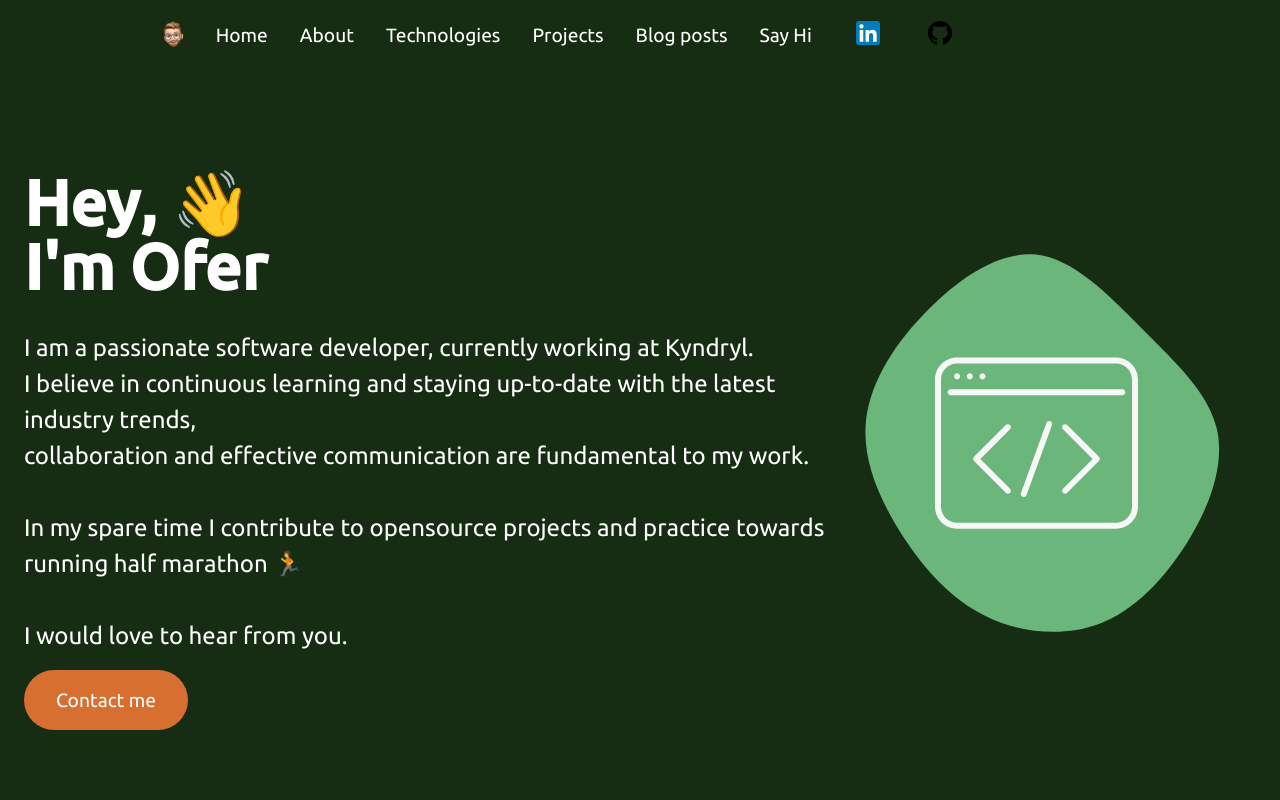
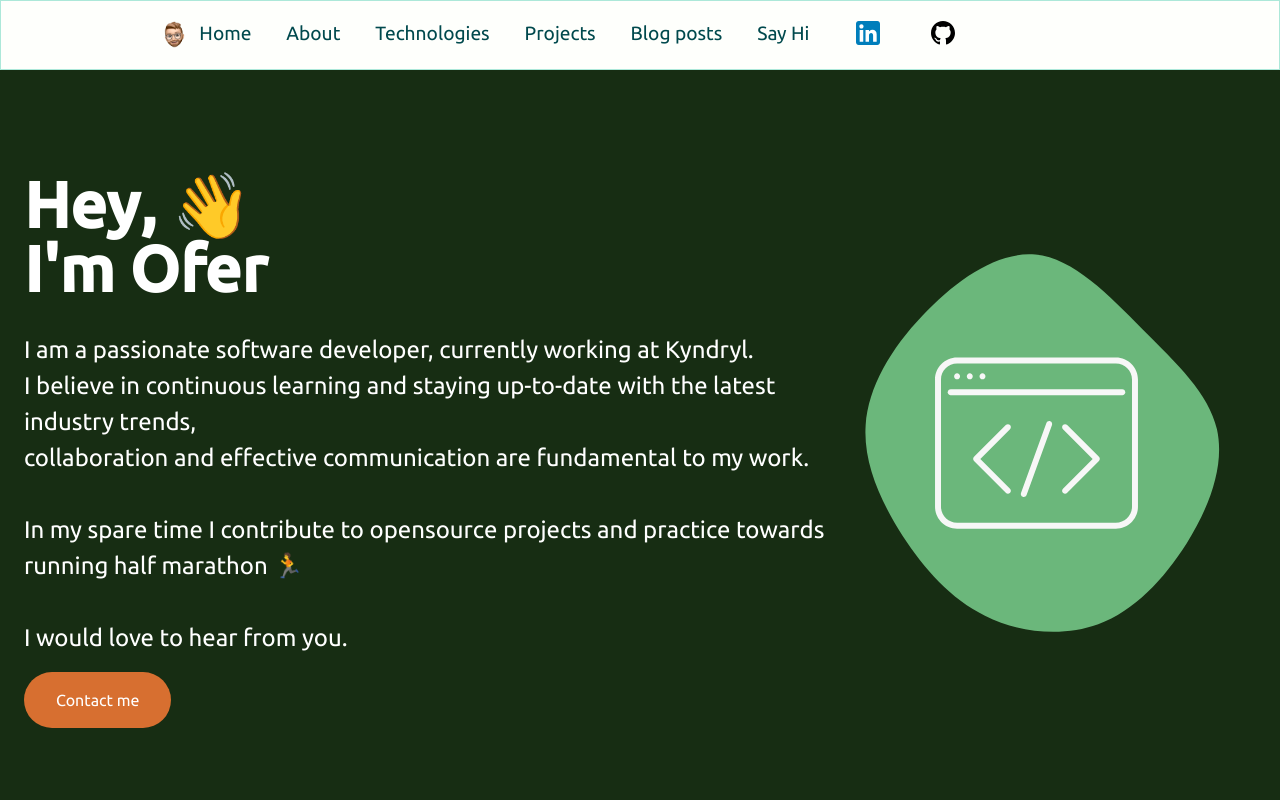
Before and after one commit to Oferlis/portfolio-website, a React (Create React App) app: page / in a window 1280 px wide. Shown: the top 800 px of the page. Built offline with nearby package versions, Linux system fonts and the light colour scheme.

Commit message:
added sections folder and begin update color cscheme

```diff
--- a/src/App.css
+++ b/src/App.css
@@ -35,13 +35,15 @@
   display: flex;
   flex-direction: row;
   align-items: center;
-  background-color: #172D13;
-  color: white;
+  background-color: #fefffc;
+  color: #00494d;
   font-family: sans-serif;
   width: 100%;
   height: 70px;
   overflow: hidden;
   transition: 0.3s ease-in-out;
+  border-color: #ace8d9;
+  border-width: 1px;
   }
 
 .sticky {
@@ -53,14 +55,43 @@
 .nav-div {
   align-items: center;
   margin-left: 10rem;
-
+  width: 100%;
 }
 
-.navbar-item {
+.nav-list {
+  display: flex;
+  flex-direction: row;
+  place-content: space-between;
+  width: 70%;
+  align-items: center;
+}
+
+.nav-list li {
   display: block;
+  align-self: center;
   font-weight: 200;
   font-family: 'Ubuntu', sans-serif;
   font-size: 1.2rem;
+  position: relative;
+  padding-bottom: 4px; /* Adjust this value to control the height of the underscore */
+  text-decoration: none;
+}
+
+.nav-list li::after {
+  content: "";
+  position: absolute;
+  bottom: 0;
+  left: 0;
+  width: 0;
+  border-radius: 25px;
+  height: 4px; /* Adjust this value to control the thickness of the underscore */
+  background-color: #ff8a44; /* Adjust this value to change the color of the underscore */
+  transition: width 0.3s ease-in-out; /* Adjust the animation speed as needed */
+}
+
+/* Add hover effect to the list items */
+.nav-list li:hover::after {
+  width: 100%;
 }
 
 .gh-icon {
--- a/src/components/Contact.js
+++ /dev/null
@@ -1,16 +0,0 @@
-import { useState } from "react";
-import ContactForm from "./contactForm";
-
-export default function Contact() {
-    const [isFormSubmitted, setFormSubmitted] = useState(false)
-
-    return (<div id="contact" className="div-ex contact-div">
-            <h2 className="get-together-text">
-                Let's get together <br></br> ☕
-            </h2>
-            <div className="form-div">
-                {isFormSubmitted ? (<div className="w-3/4">Form Sent! we'll be in touch!</div>) : <ContactForm setSubmitted={setFormSubmitted}/>}
-                </div>
-            </div>
-            )
-}
--- /dev/null
+++ b/src/sections/Contact.js
@@ -0,0 +1,21 @@
+import { useState } from "react";
+import ContactForm from "../components/contactForm";
+
+export default function Contact() {
+  const [isFormSubmitted, setFormSubmitted] = useState(false);
+
+  return (
+    <div id="contact" className="div-ex contact-div">
+      <h2 className="get-together-text">
+        Let's get together <br></br> ☕
+      </h2>
+      <div className="form-div">
+        {isFormSubmitted ? (
+          <div className="w-3/4">Form Sent! we'll be in touch!</div>
+        ) : (
+          <ContactForm setSubmitted={setFormSubmitted} />
+        )}
+      </div>
+    </div>
+  );
+}
--- a/src/components/Navbar.js
+++ b/src/sections/Navbar.js
@@ -51,16 +51,15 @@ export default function Navbar() {
           </svg>
         </button>
         <div
-          className={showMenu + " w-full md:block md:w-auto"}
+          className={showMenu + " w-full md:block items-center"}
           id="navbar-default"
         >
-          <ul className="font-medium flex flex-col p-4 md:p-0 md:mx-4 mt-4 border border-gray-100 rounded-lg md:flex-row md:space-x-8 md:mt-0 md:border-0">
+          <ul className="nav-list">
             <li>
               <HashLink
                 smooth
                 to="/#home"
                 onClick={() => setShowMenu("hidden")}
-                className="navbar-item"
                 aria-current="page"
               >
                 {" "}
--- a/src/components/Projects.js
+++ b/src/sections/Projects.js
@@ -1,5 +1,5 @@
 import { useState } from "react";
-import ProjectDisplay from "./ProjectDisplay";
+import ProjectDisplay from "../components/ProjectDisplay";
 import { readingList } from "../projects-items/readingList";
 import { overlay } from "../projects-items/overlay";
 import { sharkio } from "../projects-items/sharkio";
--- a/src/components/Technologies.js
+++ b/src/sections/Technologies.js
@@ -1,4 +1,4 @@
-import Logo from "./Logo";
+import Logo from "../components/Logo";
 
 export default function Technologies() {
   return (
```
Also changed, not shown: src/App.js (+7 -7 lines), src/sections/About.js (renamed from src/components/About.js), src/sections/BlogPosts.js (renamed from src/components/BlogPosts.js), src/sections/Footer.js (renamed from src/components/Footer.js).
